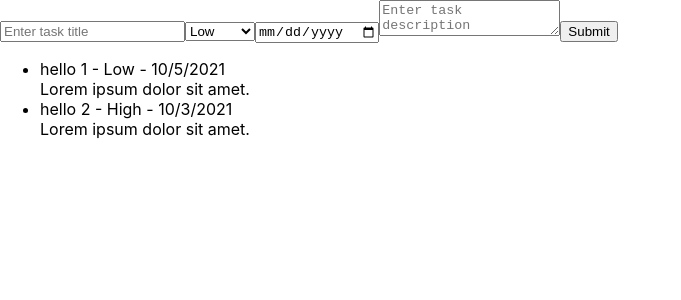
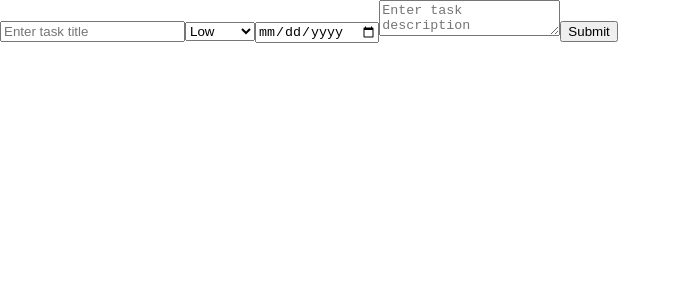
Before and after one commit to chrysillala/totododo, a React (Create React App) app: page / in a window 1280 px wide. Shown: the top 300 px of the page, without its empty margins (0-681 px from the left). Built offline with nearby package versions, Linux system fonts and the light colour scheme.

Commit message:
refactor id value to uuid

```diff
--- a/src/App.js
+++ b/src/App.js
@@ -1,7 +1,11 @@
 import React from 'react';
+
+import { v4 as uuidv4 } from 'uuid';
+
 import Layout from './components/Layout';
 
 const initialTodo = {
+  id: uuidv4(),
   title: '',
   description: '',
   isCompleted: false,
@@ -15,24 +19,7 @@ class App extends React.Component {
       isLoading: false,
       priorities: ['Low', 'Medium', 'High'],
       todoForm: initialTodo,
-      todos: [
-        {
-          id: 1,
-          title: 'hello 1',
-          description: 'Lorem ipsum dolor sit amet.',
-          isCompleted: false,
-          priority: 0,
-          dueDate: (new Date(Date.now() + 86400000 * 5))
-        },
-        {
-          id: 2,
-          title: 'hello 2',
-          description: 'Lorem ipsum dolor sit amet.',
-          isCompleted: true,
-          priority: 2,
-          dueDate: (new Date(Date.now() + 86400000 * 3))
-        },
-      ],
+      todos: [],
     };
   };
 
@@ -42,6 +29,7 @@ class App extends React.Component {
   handleSubmit = (event) => {
     event.preventDefault();
     const newTodos = [...this.state.todos, {
+      id: this.state.todoForm.id,
       title: this.state.todoForm.title,
       description: this.state.todoForm.description,
       priority: this.state.todoForm.priority,
@@ -109,7 +97,7 @@ class App extends React.Component {
         <ul>
           {todos.map((todo, index) => (
             <li key={index}>
-              {todo.title} - {priorities[todo.priority]} - {(new Date(todo.dueDate)).toLocaleDateString()}
+              {todo.id} - {todo.title} - {priorities[todo.priority]} - {(new Date(todo.dueDate)).toLocaleDateString()}
               <br />
               {todo.description}
             </li>
```
